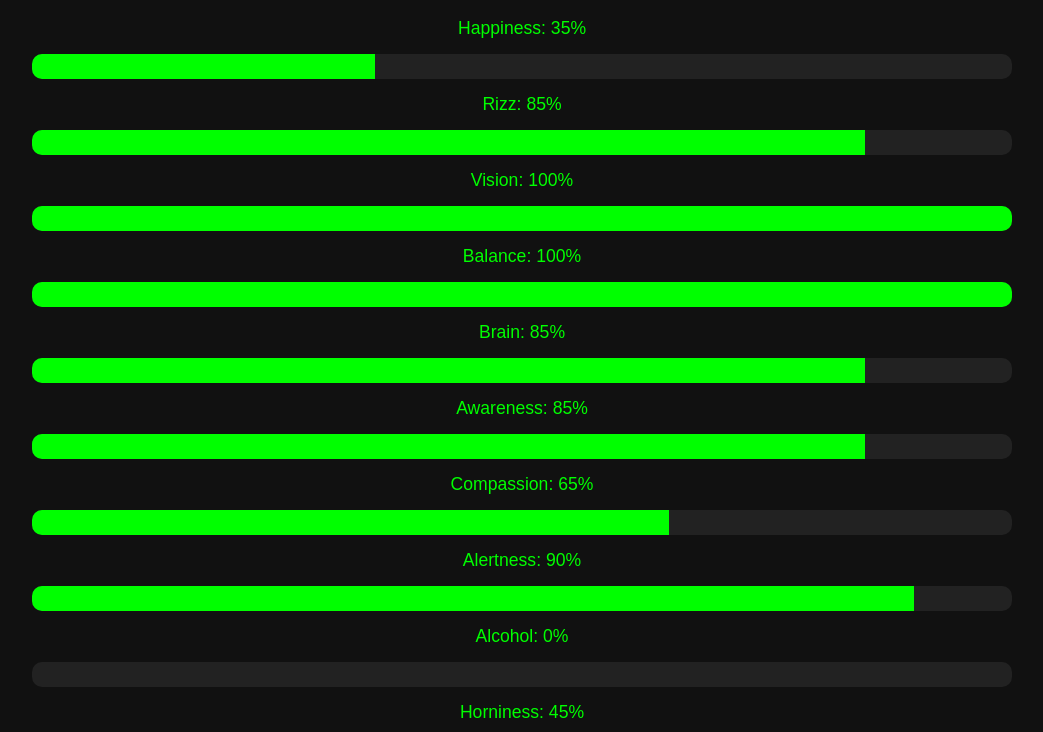
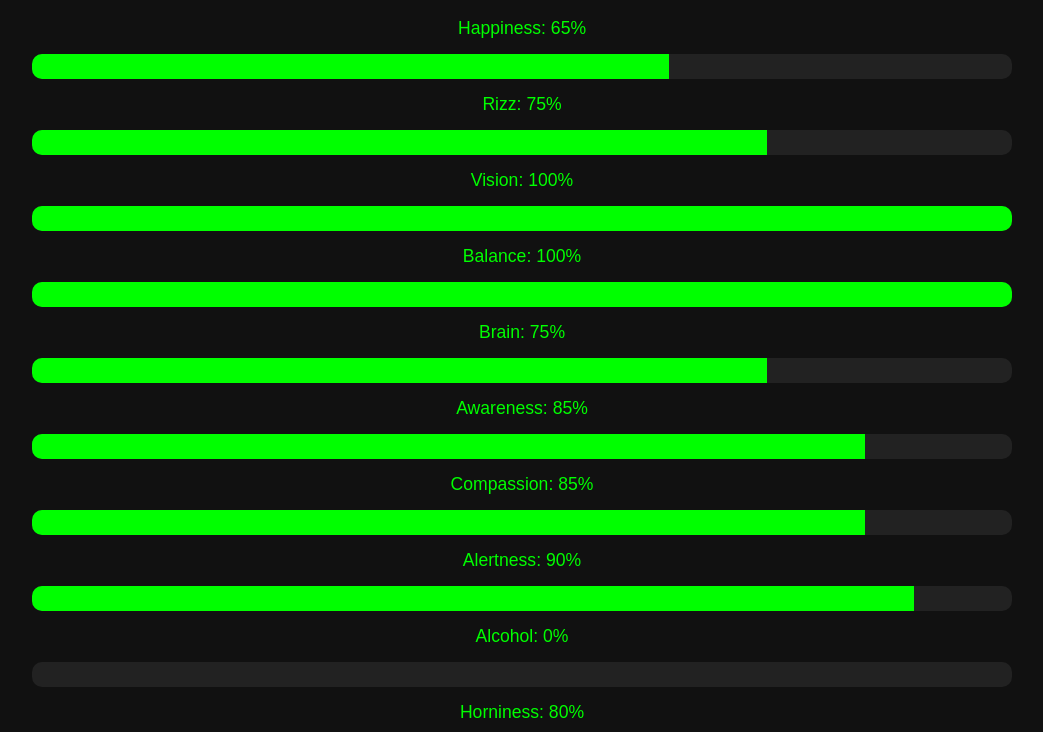
Before and after one commit to DaHampus/Vitals, a plain HTML site: page index.html in a window 1280 px wide. Shown: the part 68-800 px from the top of the page, without its empty margins (118-1161 px from the left). Drawn offline with Linux system fonts and the light colour scheme.

Commit message:
Update index.html

```diff
--- a/index.html
+++ b/index.html
@@ -44,22 +44,22 @@
     </style>
     <script>
         const vitalSigns = {
-            happiness: 35,
-            rizz: 85,
+            happiness: 65,
+            rizz: 75,
             vision: 100,
             balance: 100,
-            brain: 85,
+            brain: 75,
             awareness: 85,
-            compassion: 65,
+            compassion: 85,
             alertness: 90,
             alcohol: 0,
-            horniness: 45,
-            energy: 55,
-            stress: 45,
+            horniness: 80,
+            energy: 70,
+            stress: 25,
             confidence: 65,
-            luck: 25,
+            luck: 45,
             jokes: 90,
-            submissiveness: 60
+            submissiveness: 80
         };
 
         function setBarLevel(barId, level) {
```
